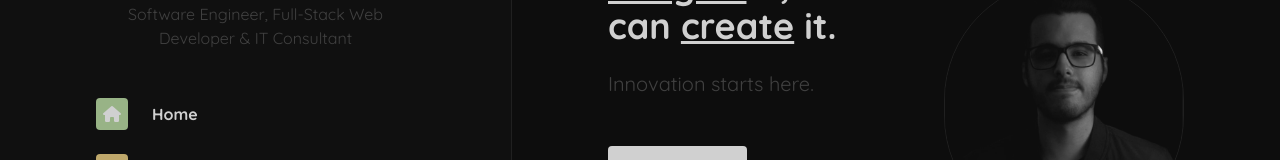
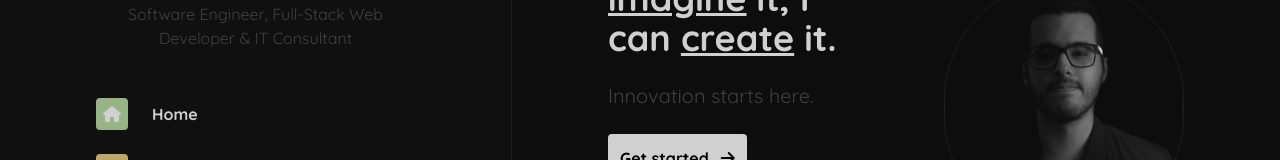
Before and after one commit to gantoreno/portfolio, a React (Create React App) app: page / in a window 1280 px wide. Shown: the part 292-452 px from the top of the page. Built offline with nearby package versions, Linux system fonts and the light colour scheme; a small style sheet from the web is missing.

Commit message:
Improve spacing in Home view

```diff
--- a/src/views/home/HomeView.jsx
+++ b/src/views/home/HomeView.jsx
@@ -48,7 +48,7 @@ const Header = ({
   return (
     <div className="flex flex-col items-center justify-center w-full text-center h-1/2 xl:h-full xl:w-1/2 xl:text-left xl:mr-12 xl:flex xl:flex-col xl:items-start xl:justify-center">
       <h1 className="mb-6 text-2xl font-bold sm:text-4xl">{title}</h1>
-      <h2 className="mb-12 text-base text-gray-600 sm:text-xl">{subtitle}</h2>
+      <h2 className="mb-6 text-base text-gray-600 sm:text-xl">{subtitle}</h2>
       <CallToAction route={callToAction.route} text={callToAction[language]} />
       <LanguageSwitcher language={language} switchLanguage={switchLanguage} />
     </div>
```
